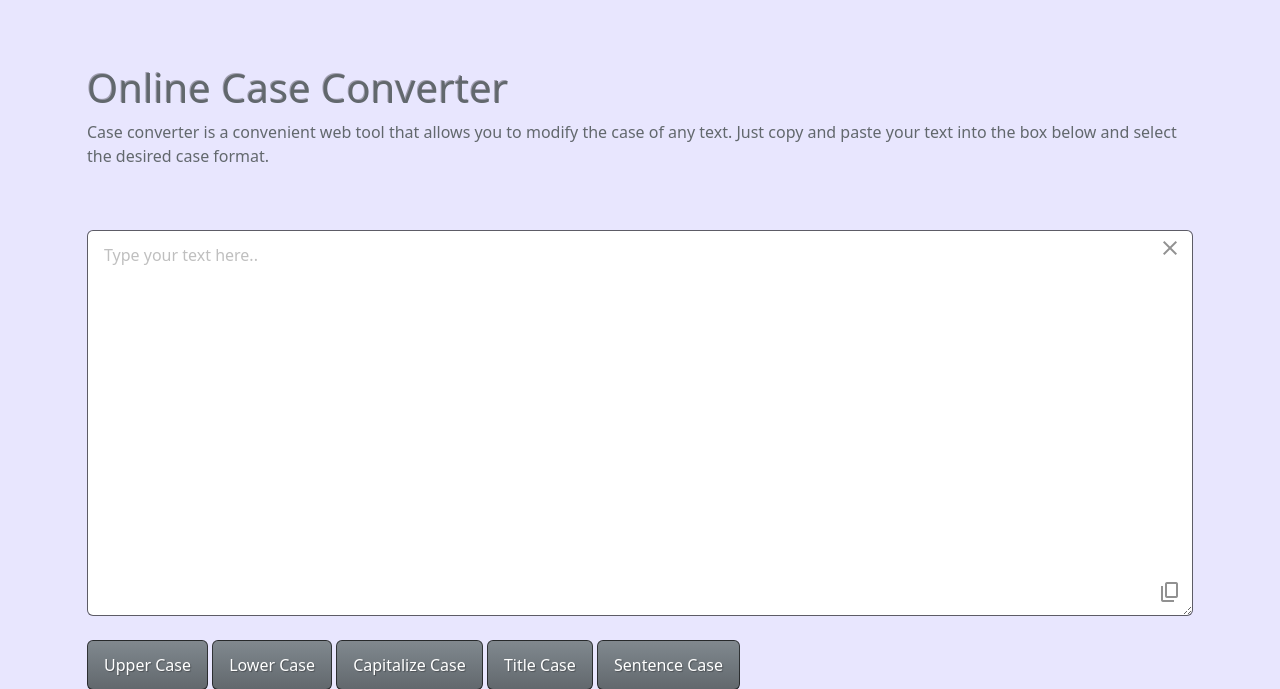
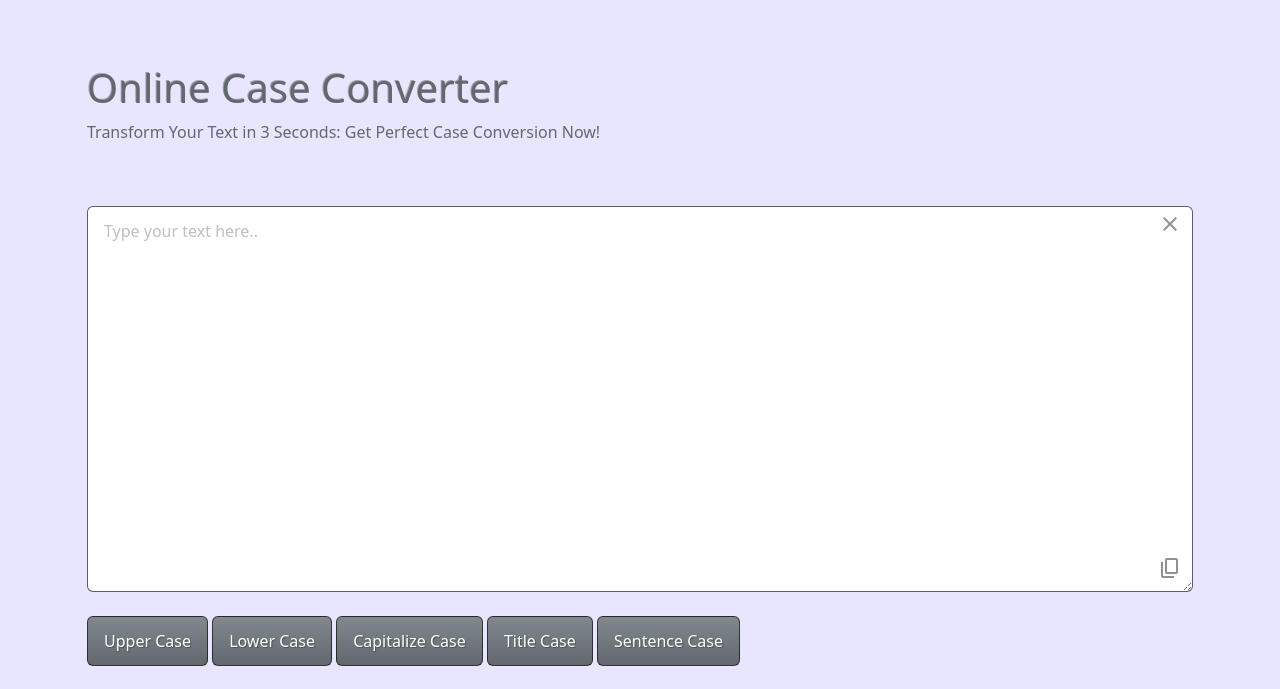
Before and after one commit to Grotski/caseconvertonline, a Flask app: page / in a window 1280 px wide. Shown: the part 76-765 px from the top of the page. Run offline with Flask 3, Linux system fonts and the light colour scheme; some libraries are stand-ins or nearby versions.

Commit message:
change text in home.html

```diff
--- a/website/templates/home.html
+++ b/website/templates/home.html
@@ -8,7 +8,7 @@
   </div>
   <div>
       <p>
-          Case converter is a convenient web tool that allows you to modify the case of any text. Just copy and paste your text into the box below and select the desired case format.
+        Transform Your Text in 3 Seconds: Get Perfect Case Conversion Now!
       </p>
   </div>
 </div>
```
